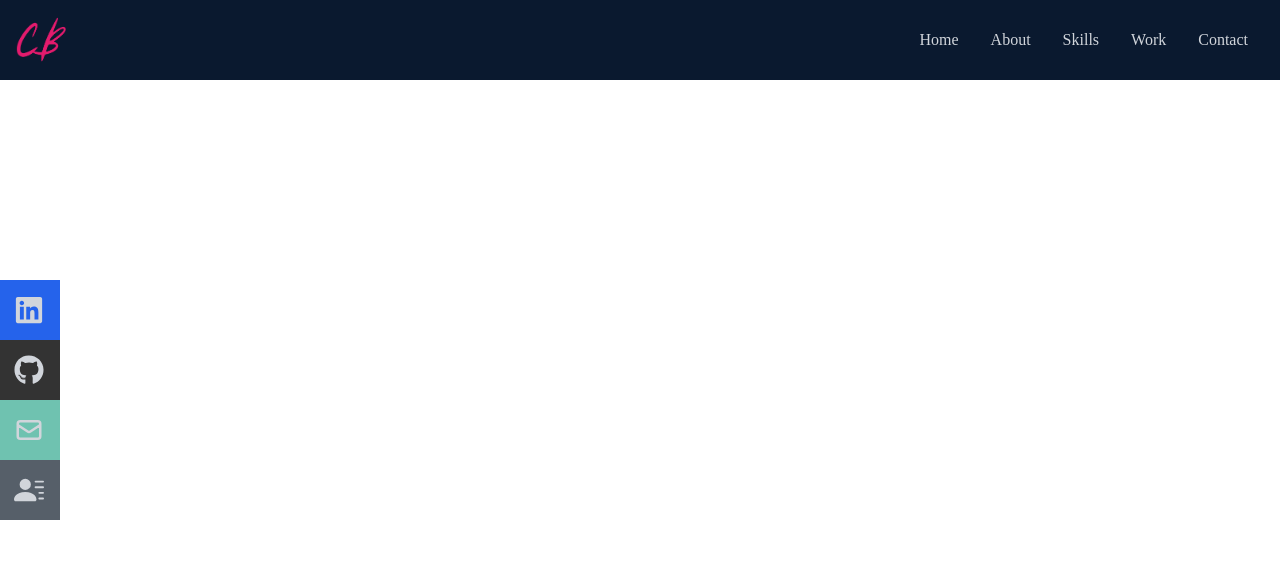
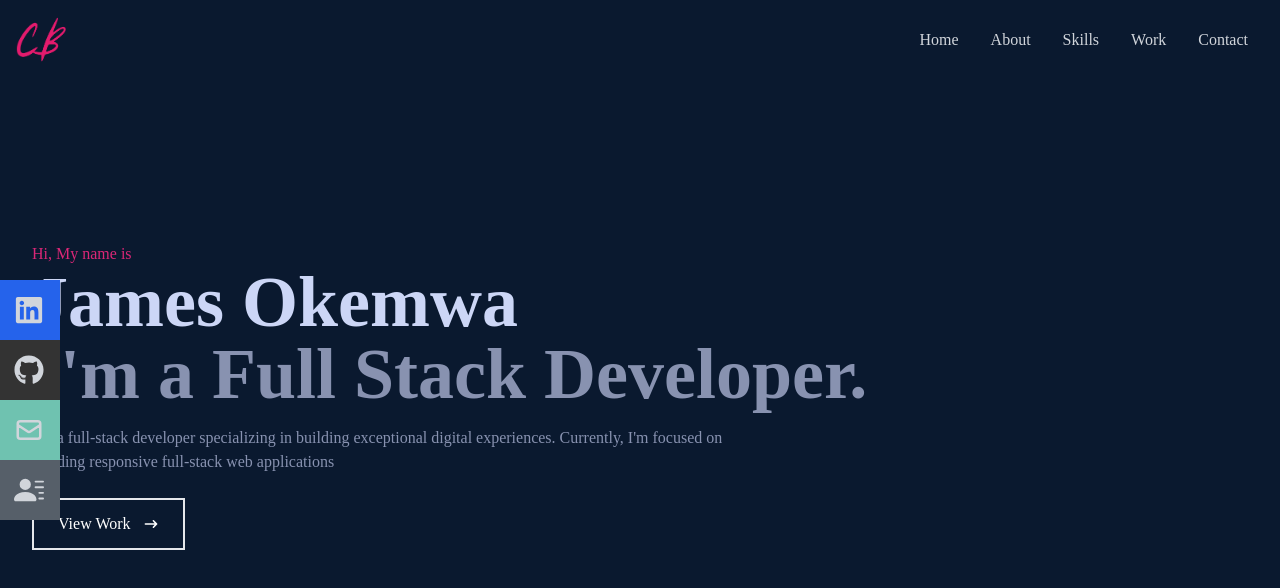
Before and after one commit to JamesOkemwa/portfolio, a React (Create React App) app: page / in a window 1280 px wide. Shown: the top 588 px of the page. Built offline with nearby package versions, Linux system fonts and the light colour scheme; the HTML template or start-up script is replaced by a standard one.

Commit message:
Home component

```diff
--- a/src/App.js
+++ b/src/App.js
@@ -1,9 +1,11 @@
+import Home from "./components/Home";
 import Navbar from "./components/Navbar";
 
 function App() {
   return (
     <div>
       <Navbar />
+      <Home />
     </div>
   );
 }
--- /dev/null
+++ b/src/components/Home.js
@@ -0,0 +1,28 @@
+import React from 'react'
+import { HiArrowNarrowRight } from 'react-icons/hi'
+
+const Home = () => {
+  return (
+    <div name='home' className="w-full h-screen bg-[#0a192f]">
+        {/* Container */}
+        <div className='maz-w-[1000px] mx-auto px-8 flex flex-col justify-center h-full'>
+            <p className='text-pink-600'>Hi, My name is</p>
+            <h1 className='text-4xl sm:text-7xl font-bold text-[#ccd6f6]'>James Okemwa</h1>
+            <h2 className='text-4xl sm:text-7xl font-bold text-[#8892b0]'>I'm a Full Stack Developer.</h2>
+            <p className='text-[#8892b0] py-4 max-w-[700px]'>I'm a full-stack developer specializing in building exceptional digital
+                experiences. Currently, I'm focused on building responsive
+                full-stack web applications</p>
+            <div>
+                <button className='text-white group border-2 px-6 py-3 my-2 flex items-center hover:bg-pink-600 hover:border-pink-600'>
+                    View Work
+                <span className='group-hover:rotate-90 duration-300'>
+                    <HiArrowNarrowRight className='ml-3'/>
+                </span>
+                </button>
+            </div>
+        </div>
+    </div>
+  )
+}
+
+export default Home
```
